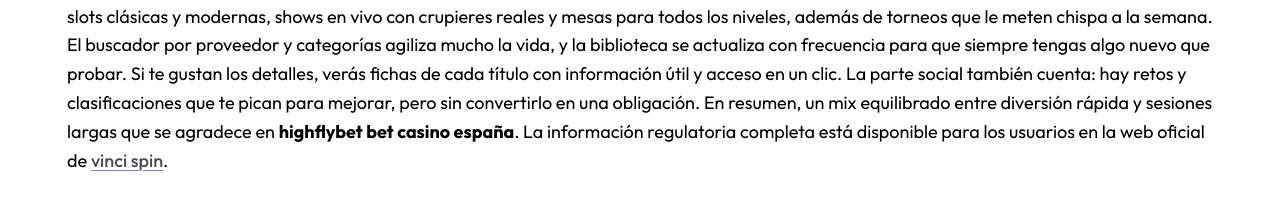
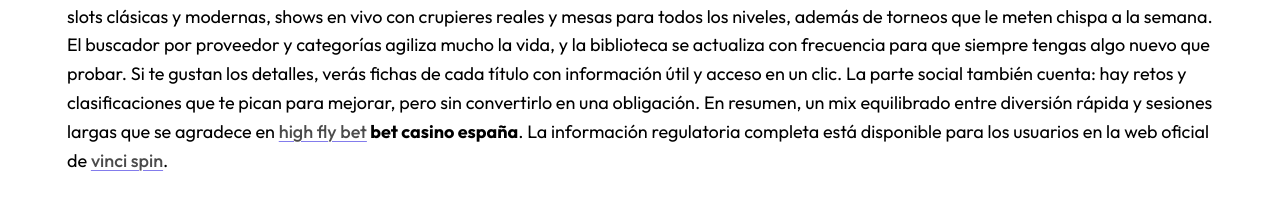
Before and after one commit to rio-97/high-flybet.es, a plain HTML site: page index.html in a window 1280 px wide. Shown: the part 1448-1658 px from the top of the page. Drawn offline with Linux system fonts and the light colour scheme.

Commit message:
Update index.html

```diff
--- a/index.html
+++ b/index.html
@@ -244,7 +244,7 @@
 con información útil y acceso en un clic. La parte social también
 cuenta: hay retos y clasificaciones que te pican para mejorar, pero sin
 convertirlo en una obligación. En resumen, un mix equilibrado entre
-diversión rápida y sesiones largas que se agradece en <strong>highflybet bet
+diversión rápida y sesiones largas que se agradece en <strong><a href="https://highflybets.net" title="high fly bet">high fly bet</a> bet
 casino españa</strong>. La información regulatoria completa está disponible para los usuarios en la web oficial de <a href="https://vincispin.com.es" title="vinci spin">vinci spin</a>.</p>
 <h3 id="tragamonedas-populares-y-proveedores"><strong>Tragamonedas populares y proveedores</strong></h3>
 <p>Las slots son el corazón del sitio y mezclan mecánicas clásicas con
```
